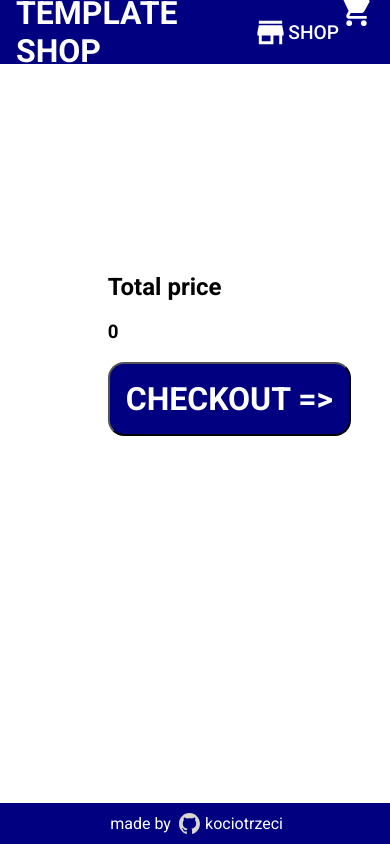
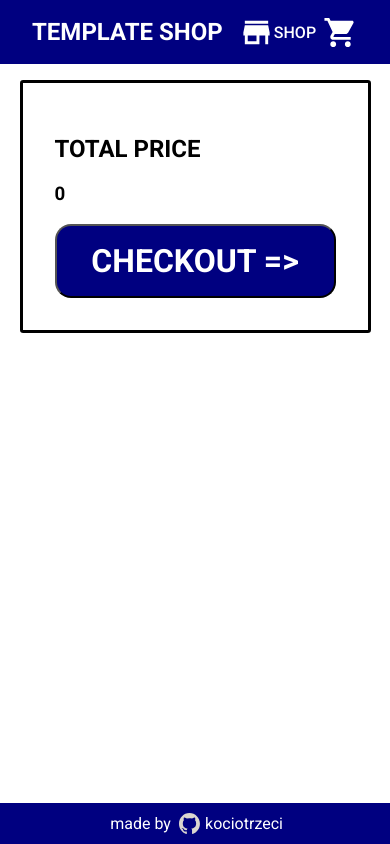
Before and after one commit to kociotrzeci/shopping-cart, a React (Vite) app: page /cart in a window 390 px wide. Built offline with nearby package versions, Linux system fonts and the light colour scheme.

Commit message:
added responsivness to cart

```diff
--- a/src/Cart.jsx
+++ b/src/Cart.jsx
@@ -13,7 +13,7 @@ export default function Cart() {
         <ShowItemsCart _data={cart} _modifyCartContent={modifyCart} />
       </div>
        <div className="panel-right">
-        <h2>Total price</h2>
+        <h2>TOTAL PRICE</h2>
         <h3>{calculateTotalPrice()}</h3>
 <button className="checkout">CHECKOUT =></button>
        </div>
--- a/src/ShowItemsCart.jsx
+++ b/src/ShowItemsCart.jsx
@@ -22,7 +22,6 @@ function ShowItemsCart({ _data, _modifyCartContent }) {
           <div key={"item_" + item.id} className="item-container">
             <h5>{item.title}</h5>
             <div class="image-container"><img src={item.image} alt={item.title} style={{ width: "256px" }} /></div>
-            <button onClick={() => _modifyCartContent(item)}>ADD ITEM</button>
             <div
               className="item-count-selector"
               style={{ display: "flex", flexDirection: "row" }}
--- a/src/index.scss
+++ b/src/index.scss
@@ -61,6 +61,7 @@ body {
   }
   .content {
     max-width: 1300px;
+    min-width: 90vw;
     justify-self: center;
     display: flex;
     margin: 1rem;
@@ -83,7 +84,9 @@ body {
       position: fixed;
       top: 30%;
       right: 10%;
-
+      padding: 2rem;
+      border: 3px solid black;
+      border-radius: 0.2rem;
     }
   }
   .footer{
@@ -137,12 +140,14 @@ button{
 button.checkout{
   font-size: 2rem;
   padding: 1rem;
+  width: 100%;
 }
 .item-container {
   flex: 1 1 250px;
   display: flex;
   flex-direction: column;
   justify-content: space-between;
+  align-items: center;
   max-width: 400px;
   min-width: 250px;
   h5{
@@ -153,11 +158,13 @@ button.checkout{
     width: 100%;
     height: 100%;
     align-self: center;
+    justify-content: center;
     z-index: -1;
     img {
       width: 100%;
       height: auto;
       object-fit: scale-down;
+      margin-bottom: 1rem;
     }
   }
   .item-count-selector{
@@ -172,13 +179,13 @@ button.checkout{
       height: 2rem;
     }
     p{
-      border: 1px solid $color-secondary;
       padding: 0.3rem;
     }
   }
   .item-info {
     display: grid;
     grid-template-rows: 2fr 1fr 1fr;
+    width: 100%;
     h5 {
       height: 2rem;
     }
@@ -187,3 +194,33 @@ button.checkout{
     }
   }
 }
+
+@media (max-width:850px){
+#root{
+  .header {
+    .header-content {
+      padding-left: 1rem;
+      padding-right: 1rem;
+
+      .first{
+        gap:1rem;
+        h1{
+          font-size: 1.5rem;
+        }
+        a{
+          p{
+            font-size: 1rem;
+          }
+        }
+      }
+    }
+  }
+  .cart{
+    display: flex;
+    flex-direction: column;
+    .panel-right{
+      position: static;
+    }
+  }
+}
+}
```
